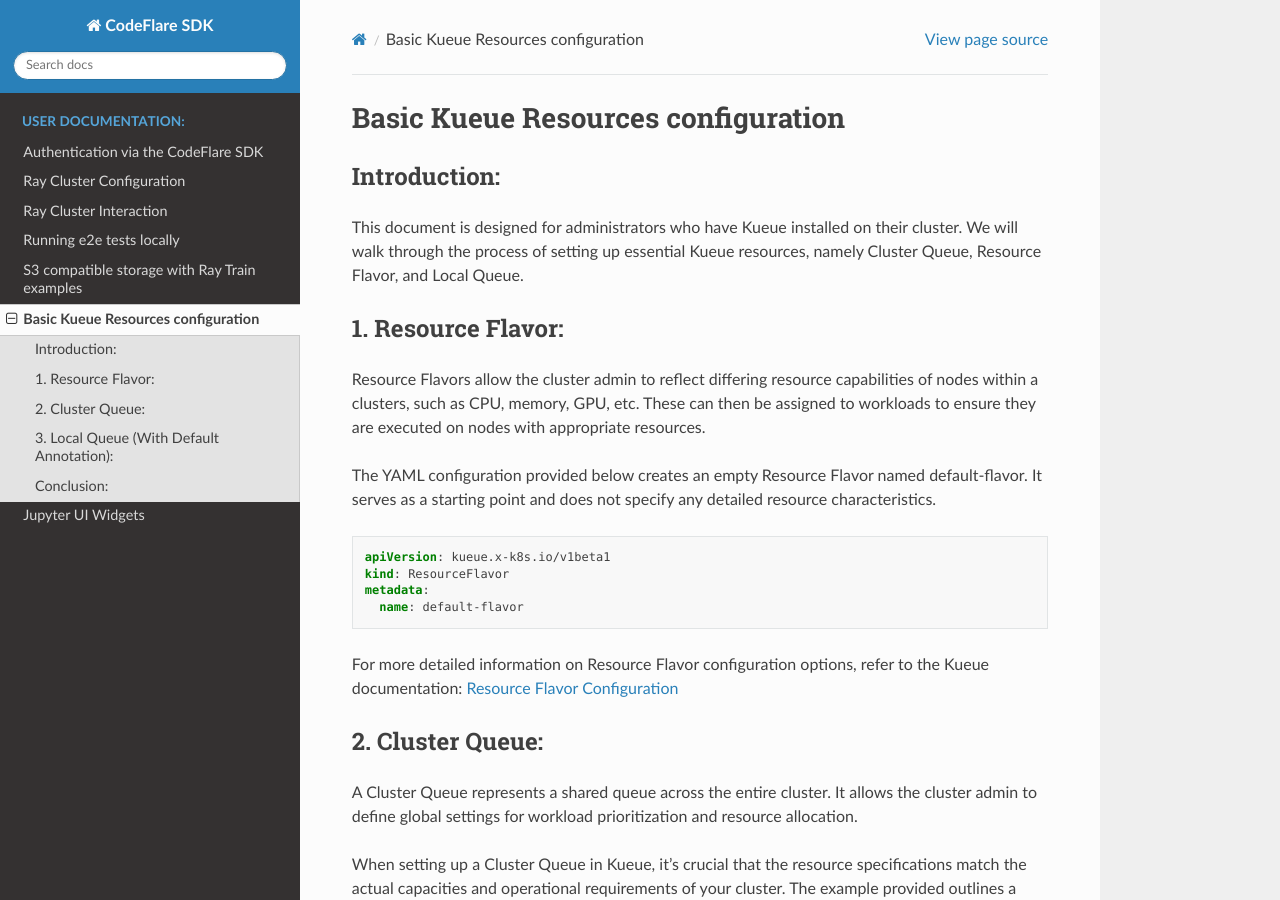
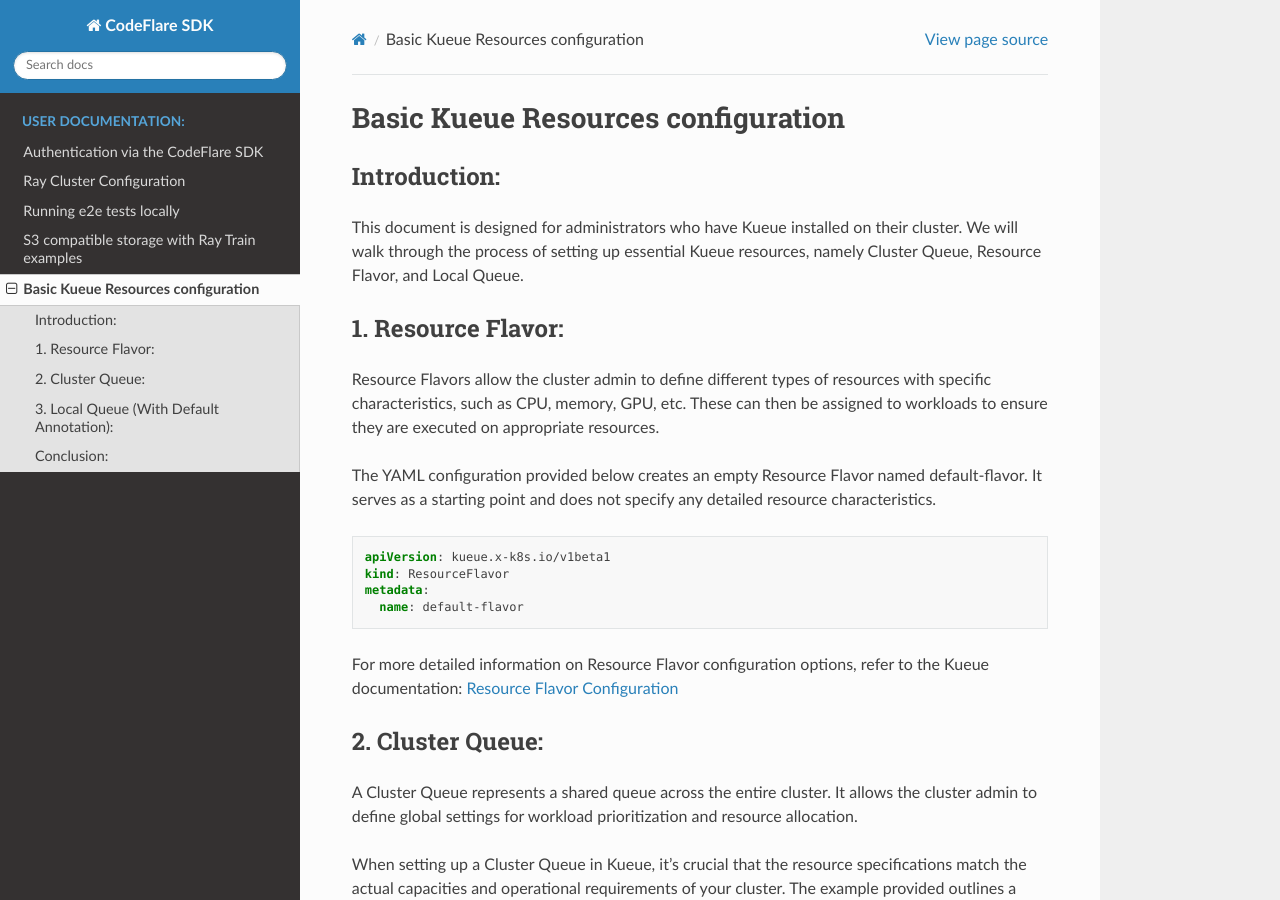
Before and after one commit to project-codeflare/codeflare-sdk, a Sphinx documentation site: the page built from docs/sphinx/user-docs/setup-kueue.rst, in a window 1280 px wide and 900 px high. Built offline with Sphinx 7.4.7 and the Read the Docs theme 3.1.0, drawn with Linux system fonts in a browser that asks for light colours; pages that are not in the unit, such as notebooks, are missing from menus.

```diff
--- a/docs/sphinx/index.rst
+++ b/docs/sphinx/index.rst
@@ -16,16 +16,14 @@ The CodeFlare SDK is an intuitive, easy-to-use python interface for batch resour
    modules
 
 .. toctree::
-   :maxdepth: 1
+   :maxdepth: 2
    :caption: User Documentation:
 
    user-docs/authentication
    user-docs/cluster-configuration
-   user-docs/ray-cluster-interaction
    user-docs/e2e
    user-docs/s3-compatible-storage
    user-docs/setup-kueue
-   user-docs/ui-widgets
 
 Quick Links
 ===========
--- a/docs/sphinx/user-docs/authentication.rst
+++ b/docs/sphinx/user-docs/authentication.rst
@@ -39,7 +39,7 @@ a login command like ``oc login --token=<token> --server=<server>``
 their kubernetes config file should have updated. If the user has not
 specifically authenticated through the SDK by other means such as
 ``TokenAuthentication`` then the SDK will try to use their default
-Kubernetes config file located at ``"$HOME/.kube/config"``.
+Kubernetes config file located at ``"/HOME/.kube/config"``.
 
 Method 3 Specifying a Kubernetes Config File
 --------------------------------------------
@@ -62,5 +62,5 @@ Method 4 In-Cluster Authentication
 ----------------------------------
 
 If a user does not authenticate by any of the means detailed above and
-does not have a config file at ``"$HOME/.kube/config"`` the SDK will try
+does not have a config file at ``"/HOME/.kube/config"`` the SDK will try
 to authenticate with the in-cluster configuration file.
--- a/docs/sphinx/user-docs/s3-compatible-storage.rst
+++ b/docs/sphinx/user-docs/s3-compatible-storage.rst
@@ -82,5 +82,5 @@ Lastly the new ``run_config`` must be added to the Trainer:
 To find more information on creating a Minio Bucket compatible with
 RHOAI you can refer to this
 `documentation <https://ai-on-openshift.io/tools-and-applications/minio/minio/>`__.
-Note: You must have ``s3fs`` and ``pyarrow`` installed in your
+Note: You must have ``sf3s`` and ``pyarrow`` installed in your
 environment for this method.
--- a/docs/sphinx/user-docs/setup-kueue.rst
+++ b/docs/sphinx/user-docs/setup-kueue.rst
@@ -11,9 +11,10 @@ Kueue resources, namely Cluster Queue, Resource Flavor, and Local Queue.
 1. Resource Flavor:
 -------------------
 
-Resource Flavors allow the cluster admin to reflect differing resource capabilities
-of nodes within a clusters, such as CPU, memory, GPU, etc. These can then be assigned
-to workloads to ensure they are executed on nodes with appropriate resources.
+Resource Flavors allow the cluster admin to define different types of
+resources with specific characteristics, such as CPU, memory, GPU, etc.
+These can then be assigned to workloads to ensure they are executed on
+appropriate resources.
 
 The YAML configuration provided below creates an empty Resource Flavor
 named default-flavor. It serves as a starting point and does not specify
```
Also changed, not shown: README.md (+3 -2 lines), docs/sphinx/user-docs/cluster-configuration.rst (+8 -10 lines), docs/sphinx/user-docs/e2e.rst (+9 -10 lines), docs/sphinx/user-docs/ray-cluster-interaction.rst (deleted, +0 -90 lines), docs/sphinx/user-docs/ui-widgets.rst (deleted, +0 -55 lines), docs/sphinx/user-docs/images/ui-buttons.png (deleted), docs/sphinx/user-docs/images/ui-view-clusters.png (deleted).
